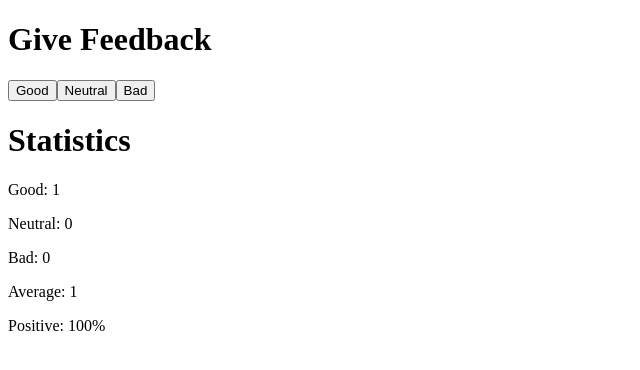
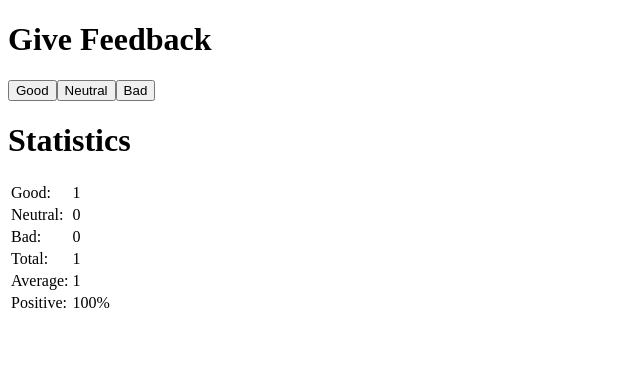
Before and after one commit to jose-d-mendoza/Full-Stack-Open, a React (Create React App) app in the folder part1/unicafe/: page / in a window 1280 px wide. Both pictures are taken after a click on the button "Good". Shown: the top 370 px of the page, without its empty margins (0-640 px from the left). Built offline with nearby package versions, Linux system fonts and the light colour scheme.

Commit message:
Exercise 1.11

```diff
--- a/part1/unicafe/src/App.js
+++ b/part1/unicafe/src/App.js
@@ -1,17 +1,29 @@
 import { useState } from "react"
 
-const StatisticLine = ({text, value}) => <p>{text} {value}</p>
+const StatisticLine = ({text, value}) => {
+  return (
+  <tr>
+    <td>{text}</td>
+    <td>{value}</td>
+  </tr>
+  )
+}
 
 const Statistics = ({sGood, sNeutral, sBad, sTotal}) => {
   if(sTotal > 0) {
     return (
       <div>
         <h1>Statistics</h1>
-        <StatisticLine text="Good:" value={sGood}/>
-        <StatisticLine text="Neutral:" value={sNeutral}/>
-        <StatisticLine text="Bad:" value={sBad}/>
-        <StatisticLine text="Average:" value={sTotal - sNeutral - (sBad * 2) / sTotal}/>
-        <StatisticLine text="Positive:" value={((sGood / sTotal) * 100) + "%"}/>
+        <table>
+          <tbody>
+            <StatisticLine text="Good:" value={sGood}/>
+            <StatisticLine text="Neutral:" value={sNeutral}/>
+            <StatisticLine text="Bad:" value={sBad}/>
+            <StatisticLine text="Total:" value={sTotal}/>
+            <StatisticLine text="Average:" value={(sTotal - sNeutral - (sBad * 2)) / sTotal}/>
+            <StatisticLine text="Positive:" value={((sGood / sTotal) * 100) + "%"}/>
+          </tbody>
+        </table>
       </div>
     )
   }
@@ -27,7 +39,7 @@
 
 const Button = ({handler, text}) => <button onClick={handler}>{text}</button>
 
-function App() {
+const App = () => {
   const [good, setGood] = useState(0)
   const [neutral, setNeutral] = useState(0)
   const [bad, setBad] = useState(0)
```
